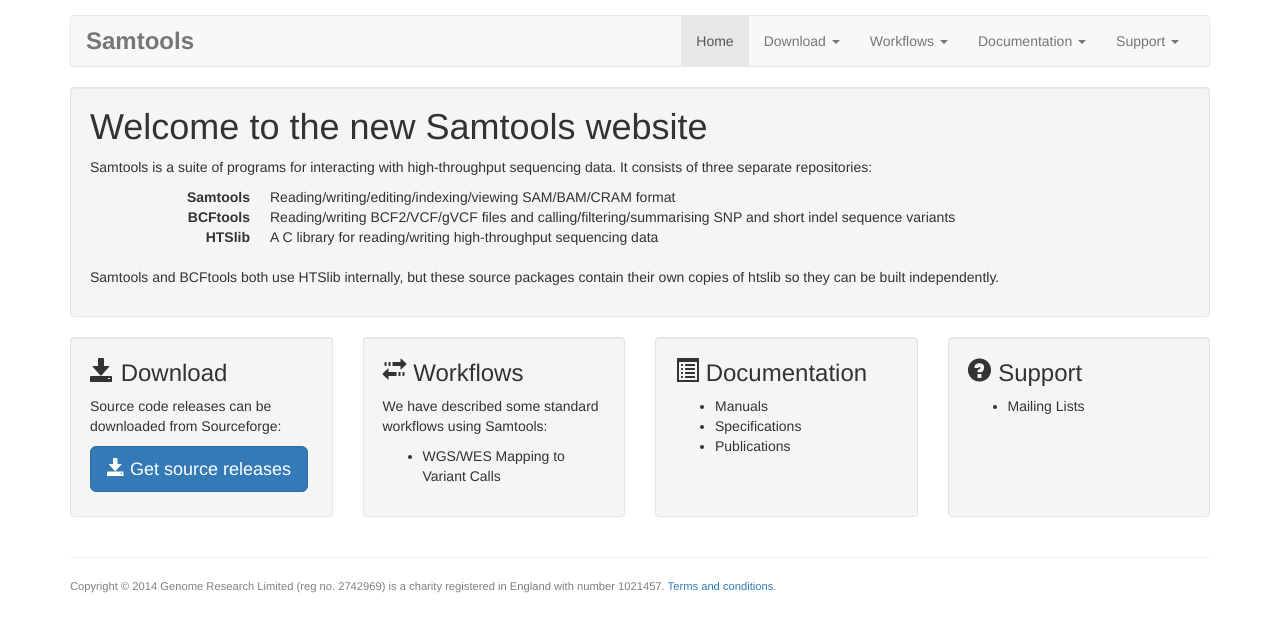
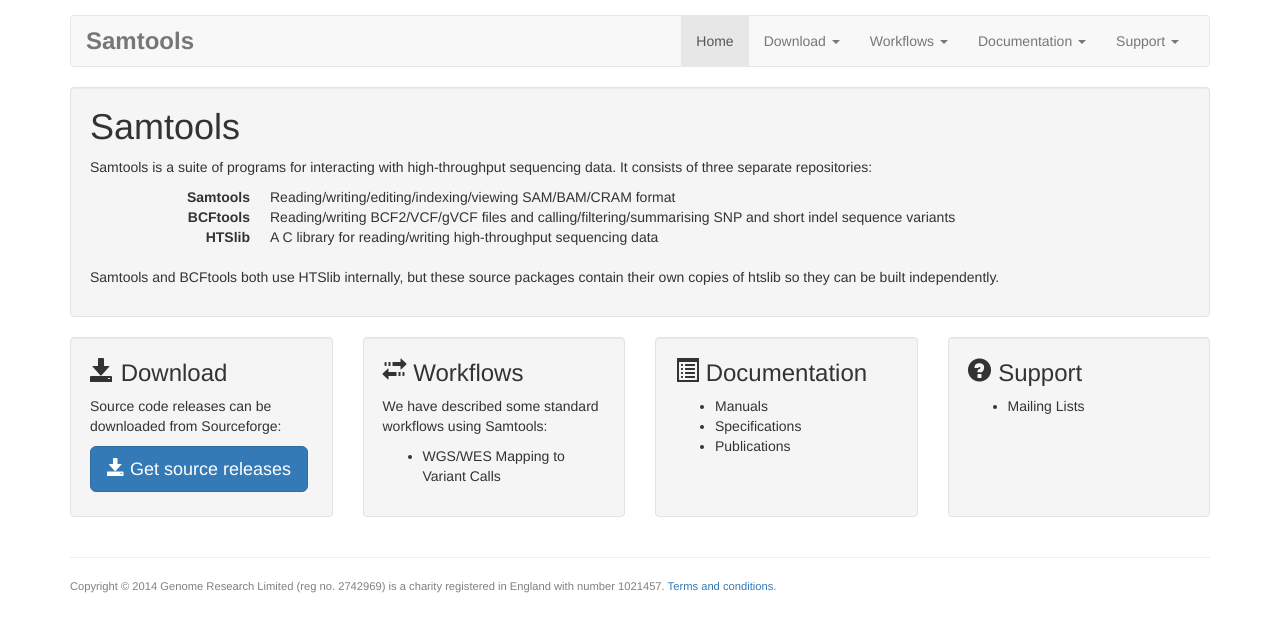
Before and after one commit to samtools/www.htslib.org, a Jekyll site: the page built from index.html, in a window 1280 px wide. Shown: the top 632 px of the page. Built offline with Jekyll 4.4.1, drawn with Linux system fonts in a browser that asks for light colours; nearby versions of some CDN libraries.

Commit message:
Added clearfix class, changed homepage lead text.

```diff
--- a/index.html
+++ b/index.html
@@ -3,7 +3,7 @@ layout: default
 ---
 
 <div class="well homepage-intro">
-	<h1>Welcome to the new Samtools website</h1>
+	<h1>Samtools</h1>
 	<p>Samtools is a suite of programs for interacting with high-throughput sequencing data. It consists of three separate repositories:</p>
 
 	<dl class="dl-horizontal">
@@ -39,7 +39,7 @@ layout: default
 		</div>
 	</div>
 
-	<div class="clearfix visible-sm-block"></div>
+	<div class="clearfix visible-md-block visible-sm-block"></div>
 
 	<div class="col-lg-3 col-sm-6">
 		<div class="well">
```
